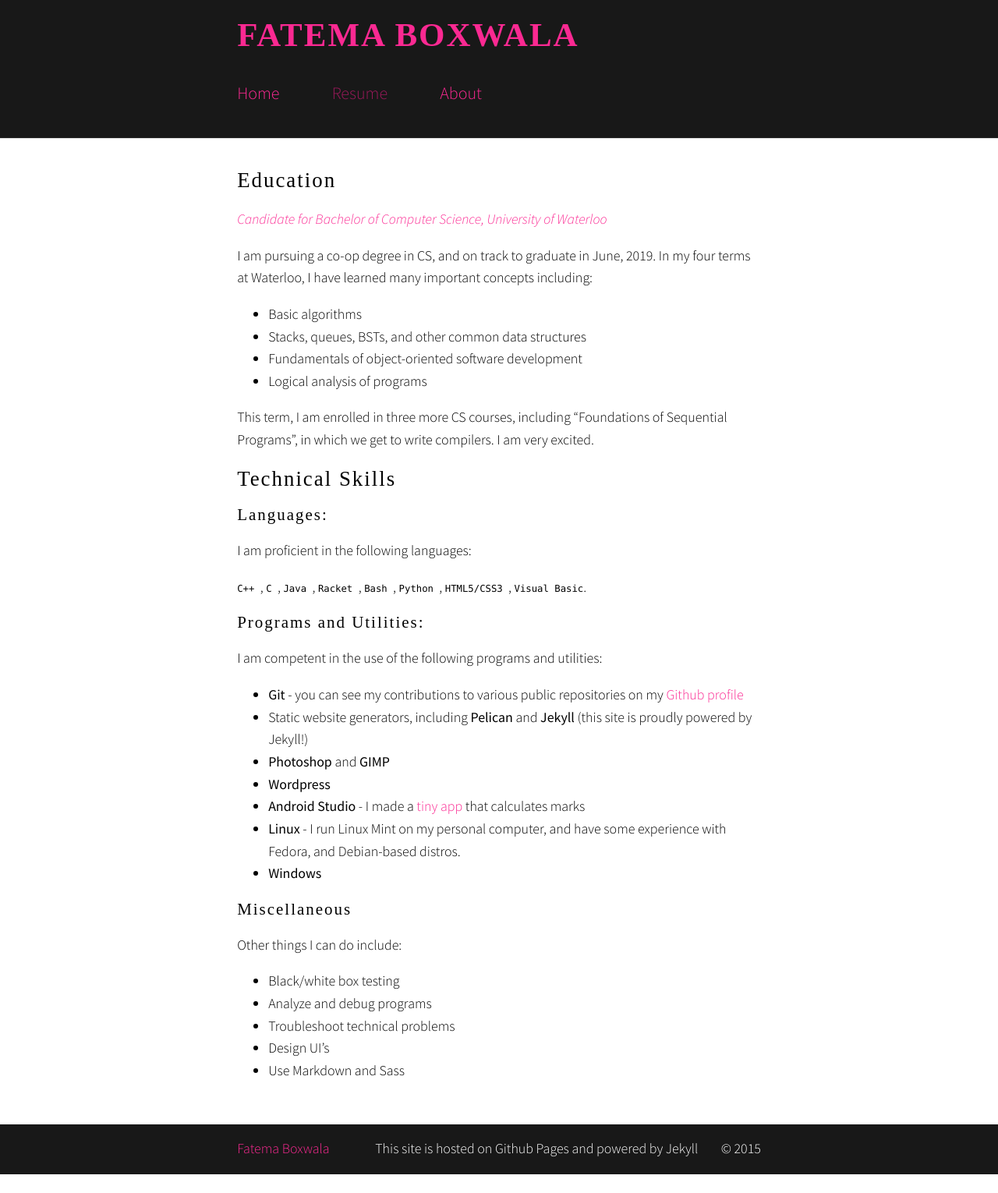
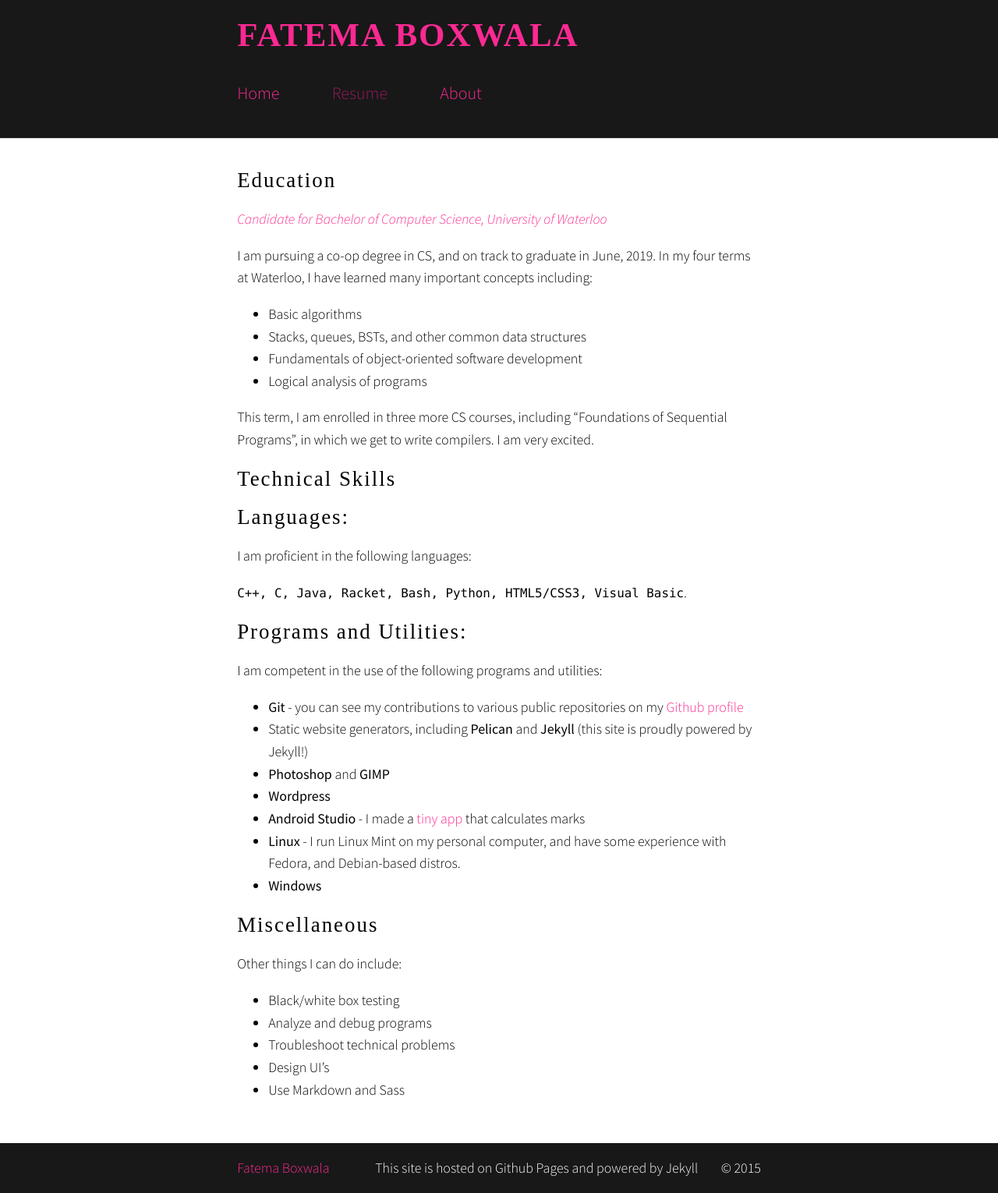
Before and after one commit to fboxwala/fboxwala-github-io-old, a Jekyll site: the page built from Resume.md, in a window 1280 px wide. Shown: the whole page at 78% size. Built offline with Jekyll 4.4.1, drawn with Linux system fonts in a browser that asks for light colours; nearby versions of some CDN libraries; some web fonts are replaced; before the commit the page ends 1506 px from its top, so only the background shows below that.

Commit message:
commit messages hard

```diff
--- a/Resume.md
+++ b/Resume.md
@@ -20,14 +20,14 @@ Sequential Programs", in which we get to write compilers. I am very excited.
 Technical Skills
 ====
 
-### Languages:
+## Languages:
 
 I am proficient in the following languages:
 
-`C++ `, `C `, `Java `, `Racket `, `Bash `, `Python `, `HTML5/CSS3 `, `Visual
+`C++, ` `C, ` `Java, ` `Racket, ` `Bash, ` `Python, ` `HTML5/CSS3, ` `Visual
 Basic`.
 
-### Programs and Utilities:
+## Programs and Utilities:
 
 I am competent in the use of the following programs and utilities:
 
@@ -43,7 +43,7 @@ I am competent in the use of the following programs and utilities:
     with Fedora, and Debian-based distros.
 - **Windows**
 
-### Miscellaneous
+## Miscellaneous
 
 Other things I can do include:
 
--- a/_sass/basic.sass
+++ b/_sass/basic.sass
@@ -11,7 +11,7 @@ body
 
 code
     font-family: "Consolas", monospace
-    font-size: calc(.4vw + .4em)
+    font-size: calc(.4vw + .6em)
 
 h1, h2, h3, h4, h5, h6
     font-weight: 300
```
